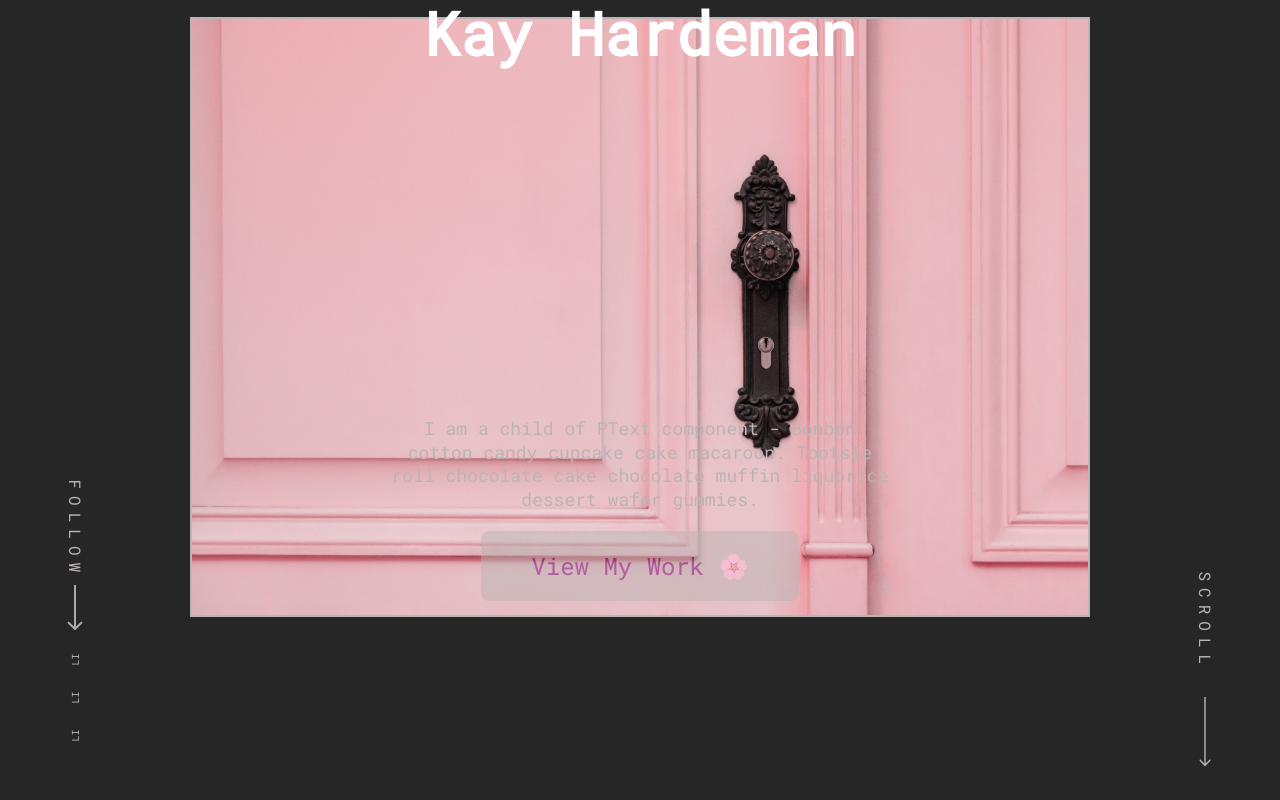
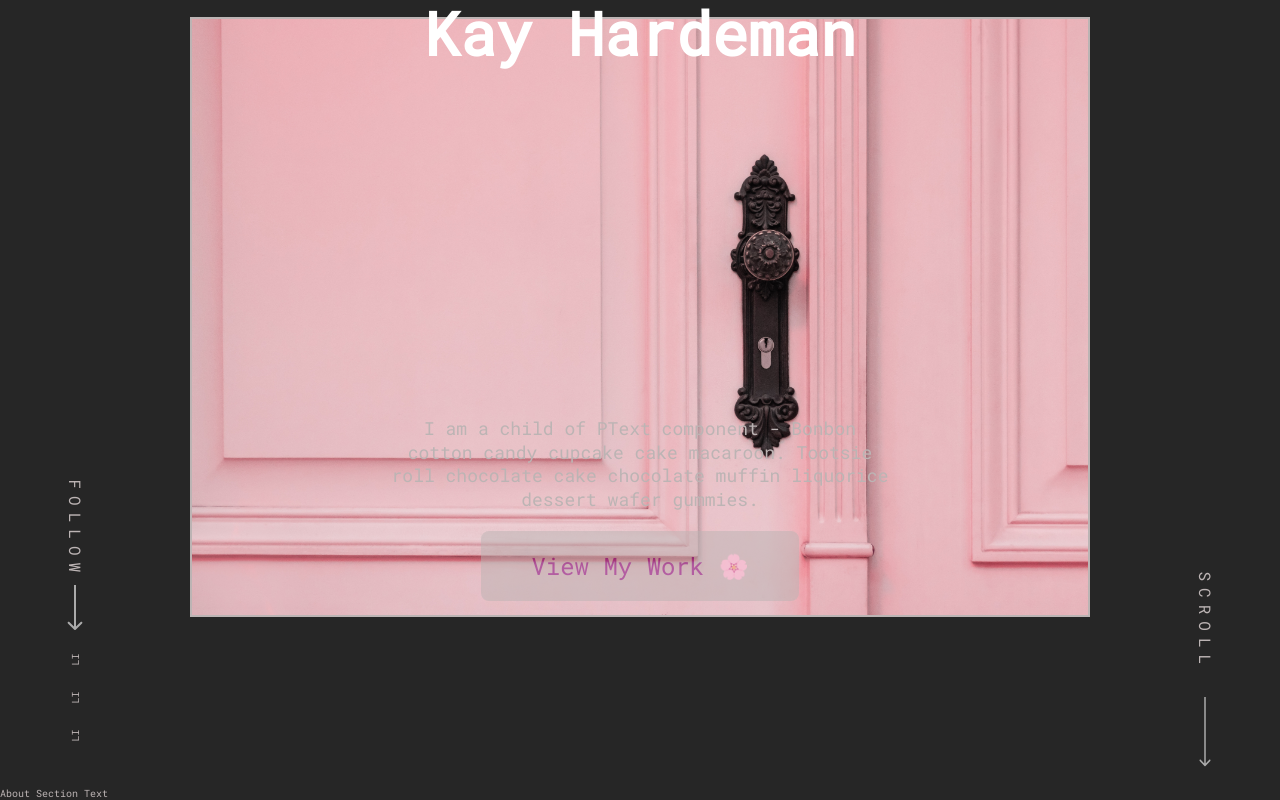
Before and after one commit to kyvycodes/k-react-portfolio, a React (Create React App) app: page / in a window 1280 px wide. Shown: the part 213-1013 px from the top of the page. Built offline with nearby package versions, Linux system fonts and the light colour scheme; the HTML template or start-up script is replaced by a standard one.

Commit message:
create: about section

```diff
--- a/src/App.js
+++ b/src/App.js
@@ -11,7 +11,7 @@ import HeroSection from './components/HeroSection';
 export default function App() {
   return (
     <>
-    <HeroSection/>
+    {/* <HeroSection/> */}
     <Router>
       <NavMenu/>
       <Switch>
--- /dev/null
+++ b/src/components/AboutSection.js
@@ -0,0 +1,9 @@
+import React from 'react'
+
+export default function AboutSection() {
+  return (
+    <div>
+      <p>About Section Text</p>
+    </div>
+  )
+}
--- a/src/pages/Home.js
+++ b/src/pages/Home.js
@@ -1,10 +1,13 @@
 import React from 'react'
+import HeroSection from '../components/HeroSection';
+import AboutSection from '../components/AboutSection';
 
 //functional component
 export default function Home() {
   return (
     <div>
-      {/* <h1>This is home</h1> */}
+      <HeroSection />
+      <AboutSection />
     </div>
   )
 }
```
